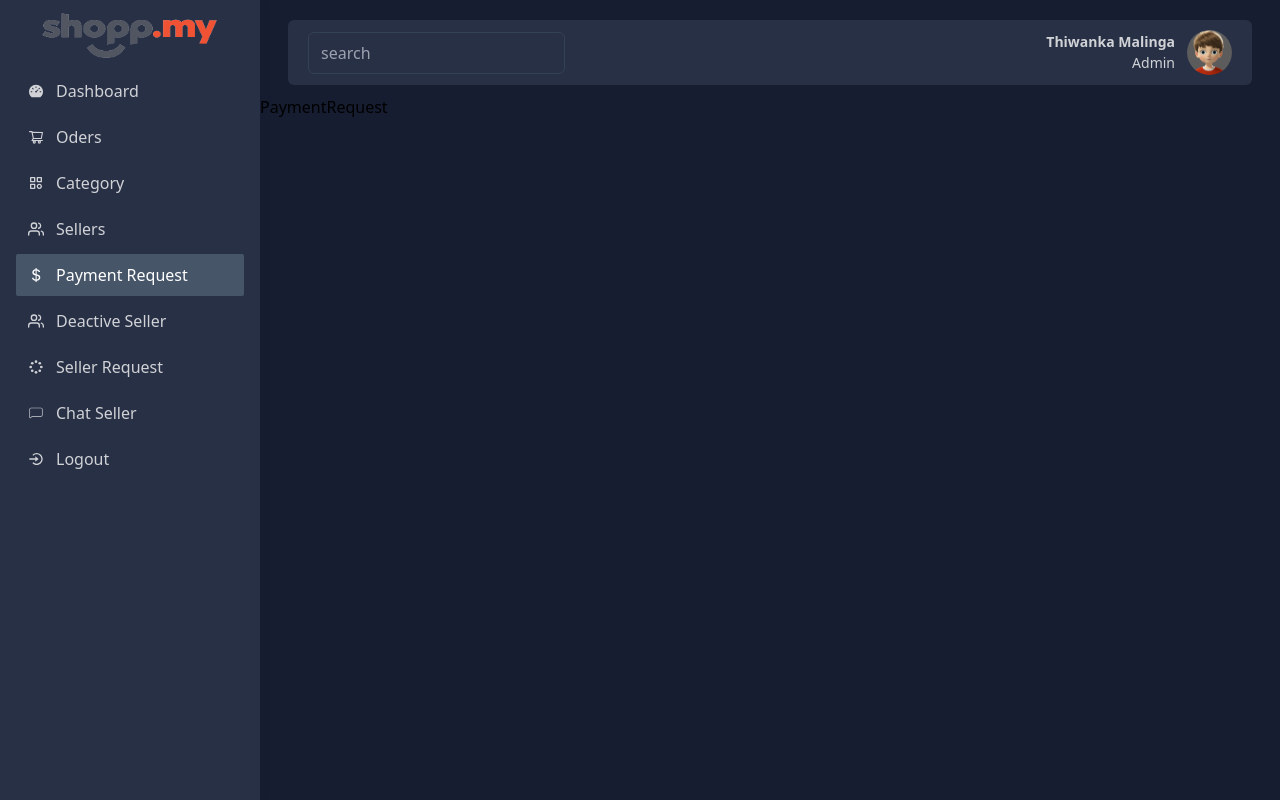
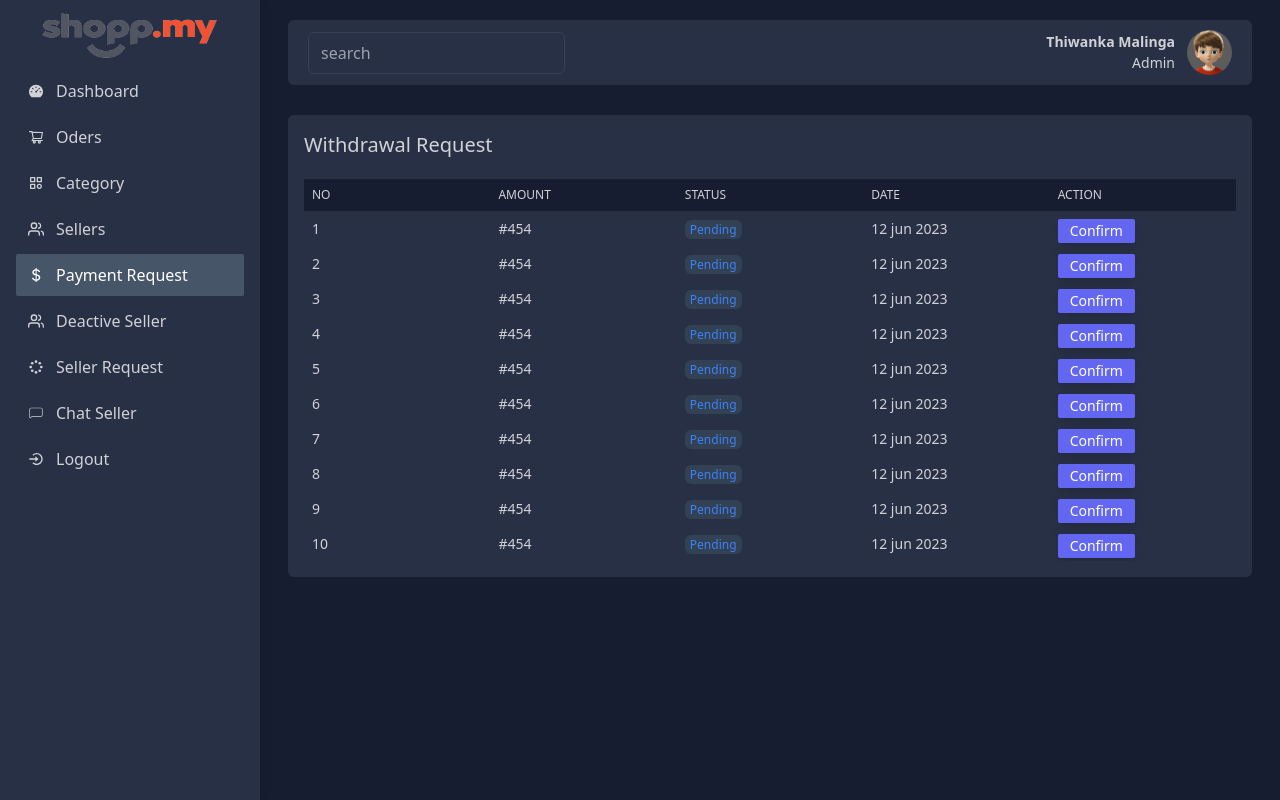
Before and after one commit to thiwaas/green-energy, a React (Create React App) app in the folder frontend/: page /admin/dashboard/payment-request in a window 1280 px wide. Built offline with nearby package versions, Linux system fonts and the light colour scheme.

Commit message:
edit : paymentrequest

```diff
--- a/frontend/src/views/admin/PaymentRequest.jsx
+++ b/frontend/src/views/admin/PaymentRequest.jsx
@@ -1,8 +1,61 @@
-import React from 'react'
+/* eslint-disable no-unused-vars */
+import React, { forwardRef } from 'react'
+import { FixedSizeList as List } from 'react-window'
+function handleOnWheel({ deltaY }) {
+  console.log('handleOnWheel', deltaY)
+}
+
+const outerElementType = forwardRef((props, ref) => (
+  <div ref={ref} onWheel={handleOnWheel} {...props} />
+))
 
 const PaymentRequest = () => {
+  const array = [1,2,3,4,5,6,7,8,9,10,1322,2334,43434,545,5455454,45454,4545]
+
+  const Row = ({index,style}) =>{
+    return (
+      <div style={style} className='flex text-sm'>
+        <div className='w-[25%] p-2 whitespace-nowrap'>{index + 1}</div>
+        <div className='w-[25%] p-2 whitespace-nowrap'>#454</div>
+        <div className='w-[25%] p-2 whitespace-nowrap'>
+          <span className='py-[1px] px-[5px] bg-slate-700 text-blue-500 rounded-md text-xs'>Pending</span>
+        </div>
+        <div className='w-[25%] p-2 whitespace-nowrap'>12 jun 2023</div>
+        <div className='w-[25%] p-2 whitespace-nowrap'>
+          <button className='bg-indigo-500 shadow-lg hover:shadow-indigo-500/50 px-3 py-[2px] cursor-pointer text-white rounded-sm text-sm'>Confirm</button>
+        </div>
+      </div>
+    )
+  }
   return (
-    <div>PaymentRequest</div>
+    <div className='px-2 lg:px-7 pt-5'>
+      <div className='w-full p-4 bg-[#283046] rounded-md text-[#d0d2d6]'>
+        <h2 className='text-xl font-medium pb-5 text-[#d0d2d6]'>Withdrawal Request</h2>
+        <div className='w-full'>
+          <div className='w-full overflow-x-auto'>
+            <div className='flex bg-[#161d31] uppercase text-xs min-w-[340px]'>
+              <div className='w-[25%] p-2'>No</div>
+              <div className='w-[25%] p-2'>Amount</div>
+              <div className='w-[25%] p-2'>Status</div>
+              <div className='w-[25%] p-2'>Date</div>
+              <div className='w-[25%] p-2'>Action</div>
+            </div>
+            {
+              <List
+              style={{minWidth : '340px'}}
+              className='List'
+              height={350}
+              itemCount={20}
+              itemSize={35}
+              outerElementType={outerElementType}
+              >
+                {Row}
+              </List>
+            }
+          </div>
+        </div>
+      </div>
+    </div>
   )
 }
 
```
